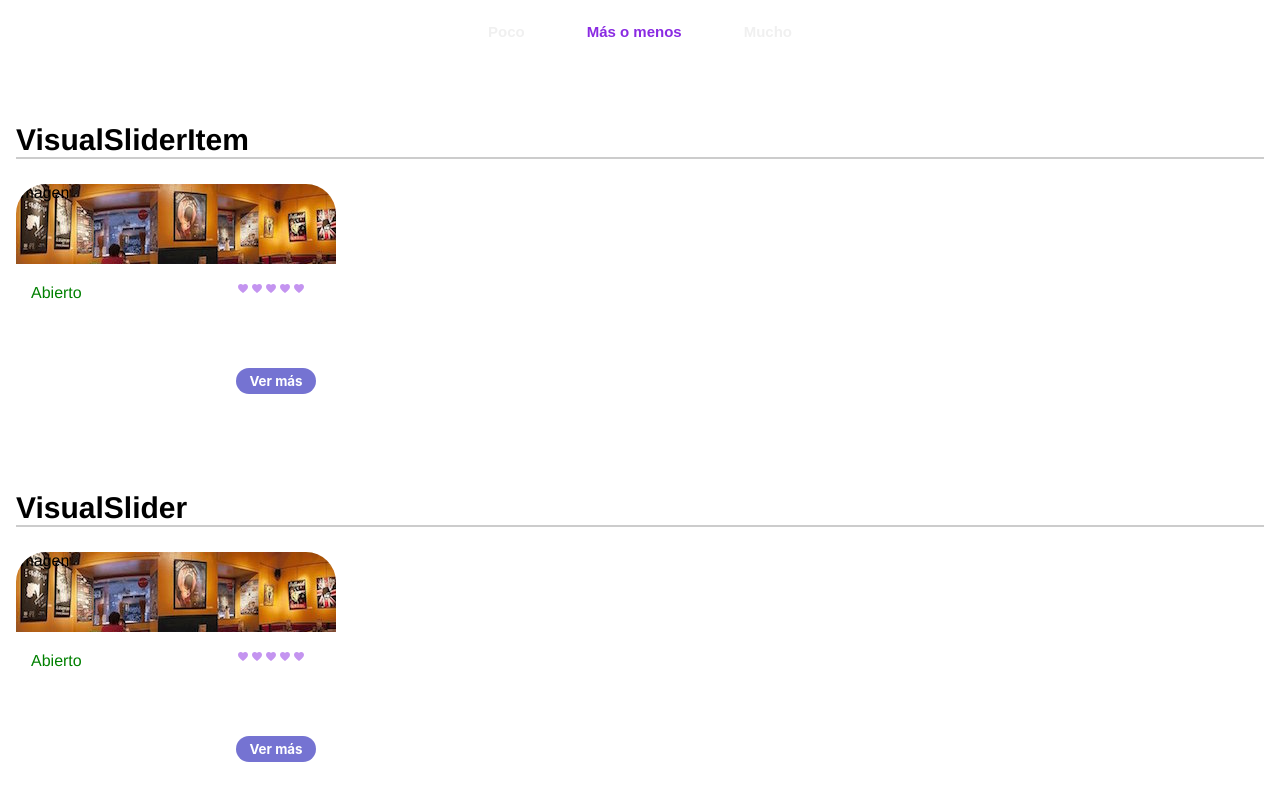
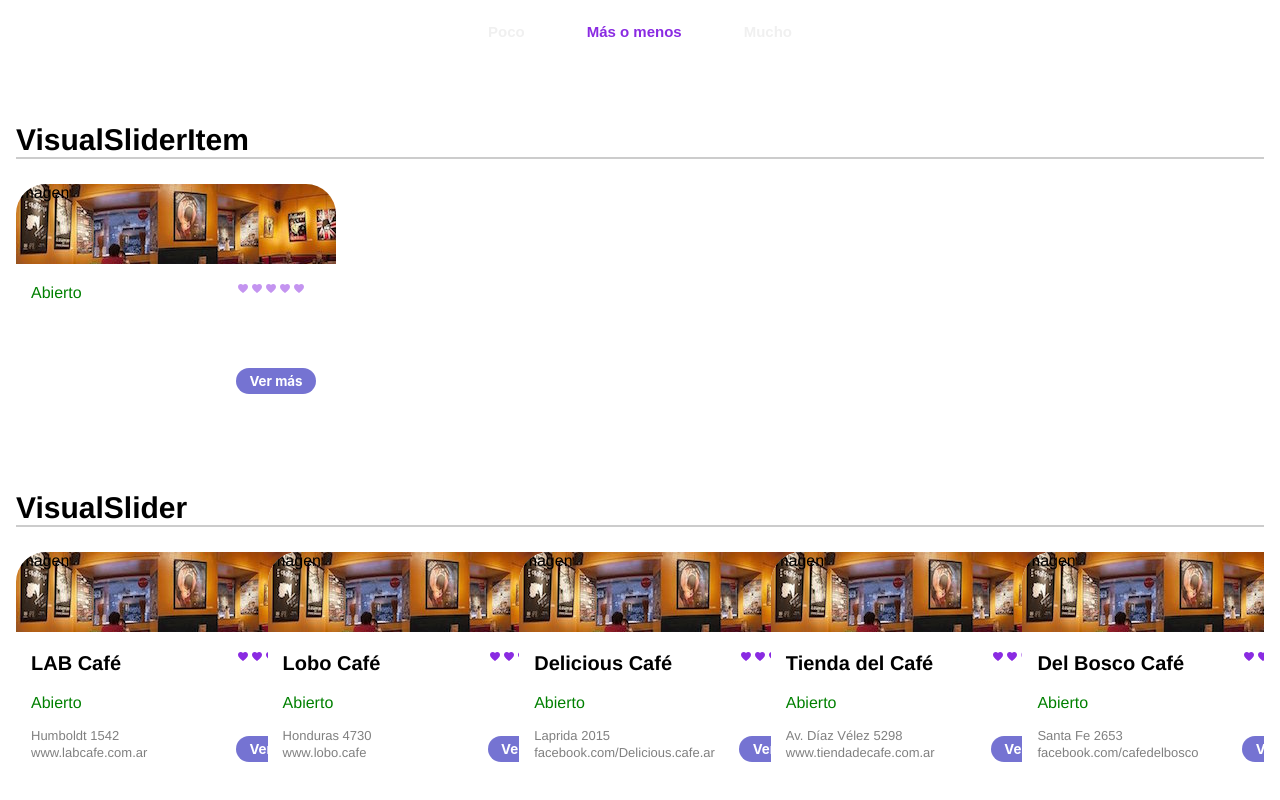
Before and after one commit to chicasprogramando/coffeemap, a Vue app: page /storybook in a window 1280 px wide. Shown: the part 3519-4319 px from the top of the page. Built offline with nearby package versions, Linux system fonts and the light colour scheme.

Commit message:
visualSlider working

```diff
--- a/src/components/VisualSlider/VisualSlider.Vue
+++ b/src/components/VisualSlider/VisualSlider.Vue
@@ -1,11 +1,11 @@
 <template>
   <swiper :options="swiperOption" ref="mySwiper">
-    <swiper-slide><VisualSliderItem/></swiper-slide>
-    <swiper-slide><VisualSliderItem/></swiper-slide>
-    <swiper-slide><VisualSliderItem/></swiper-slide>
-    <swiper-slide><VisualSliderItem/></swiper-slide>
-    <swiper-slide><VisualSliderItem/></swiper-slide>
-    <swiper-slide><VisualSliderItem/></swiper-slide>
+     <swiper-slide v-for="coffee in coffees" :key="coffee.id" >
+       <VisualSliderItem :name="coffee.name"
+          :web="coffee.website" :rating="coffee.rating"
+          :address="coffee.address" :businessHours="coffee.businessHours"/>
+      </swiper-slide>
+
   </swiper>
 </template>
 
@@ -24,31 +24,34 @@ export default {
   },
   data() {
     return {
-      coffees: null,
-      swiperOption: {}
+      coffees:null,
+      swiperOption: {
+        slidesPerView: 5,
+        spaceBetween: 10,
+      }
     };
   },
   computed: {
     swiper() {
       return this.$refs.mySwiper.swiper;
-    },
+    }
   },
   mounted() {
-    console.log("this is current swiper instance object", this.swiper);
+    //console.log("this is current swiper instance object", this.swiper);
     this.swiper.slideTo(0, 1000, false);
 
     api
       .getPosts()
       .then(data => {
         this.$getCoffees = data;
+        this.coffees = data;
         console.log(this.$getCoffees);
       })
       .catch(e => console.error(e));
-
-
-    },
+  }
 };
 </script>
 
 <style module>
+
 </style>
--- a/src/components/VisualSliderItem/VisualSliderItem.Vue
+++ b/src/components/VisualSliderItem/VisualSliderItem.Vue
@@ -34,6 +34,7 @@
         web: VueTypes.string,
         rating: VueTypes.number,
         address: VueTypes.string,
+        id: VueTypes.number,
         /*businessHours: VueTypes.arrayOf(Number),*/
     },
 
--- a/src/main.js
+++ b/src/main.js
@@ -8,6 +8,7 @@ Vue.config.productionTip = false
 
 // For the moment we will use this, then we will use the state
 Vue.prototype.$getCoffees = null
+Vue.prototype.$getNeighborhoods = null
 
 /* eslint-disable no-new */
 new Vue({
--- a/src/pages/CustomMap/CustomMap.vue
+++ b/src/pages/CustomMap/CustomMap.vue
@@ -19,6 +19,7 @@
     position:absolute;
     z-index:400;
     bottom:20px;
-    left:20px
+    left:20px;
+    max-width:100vw;
 }
 </style>
```
